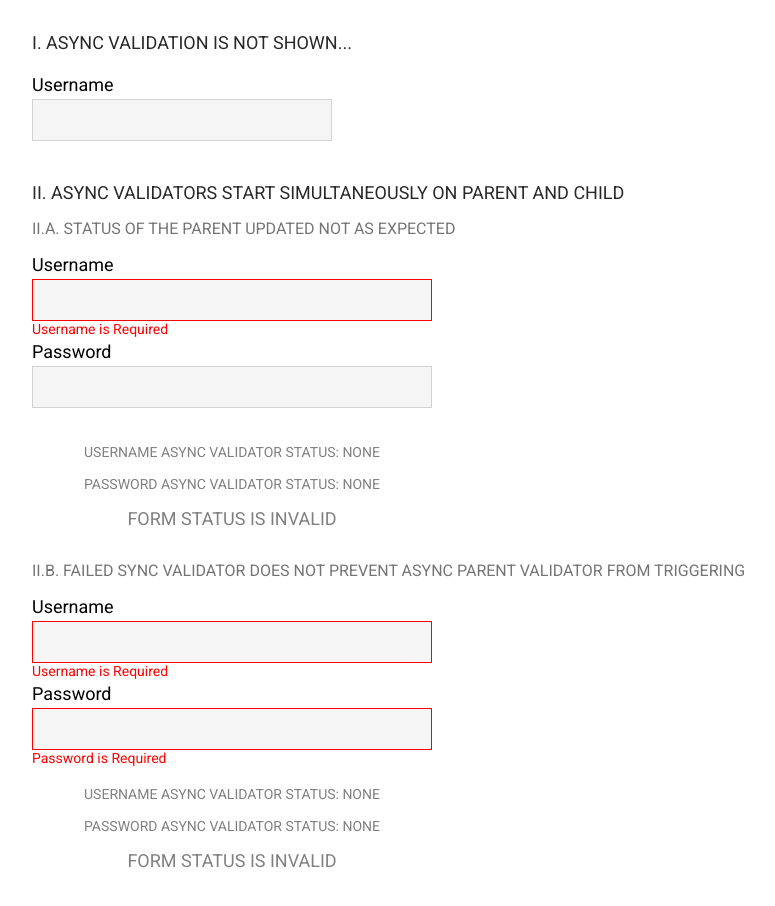
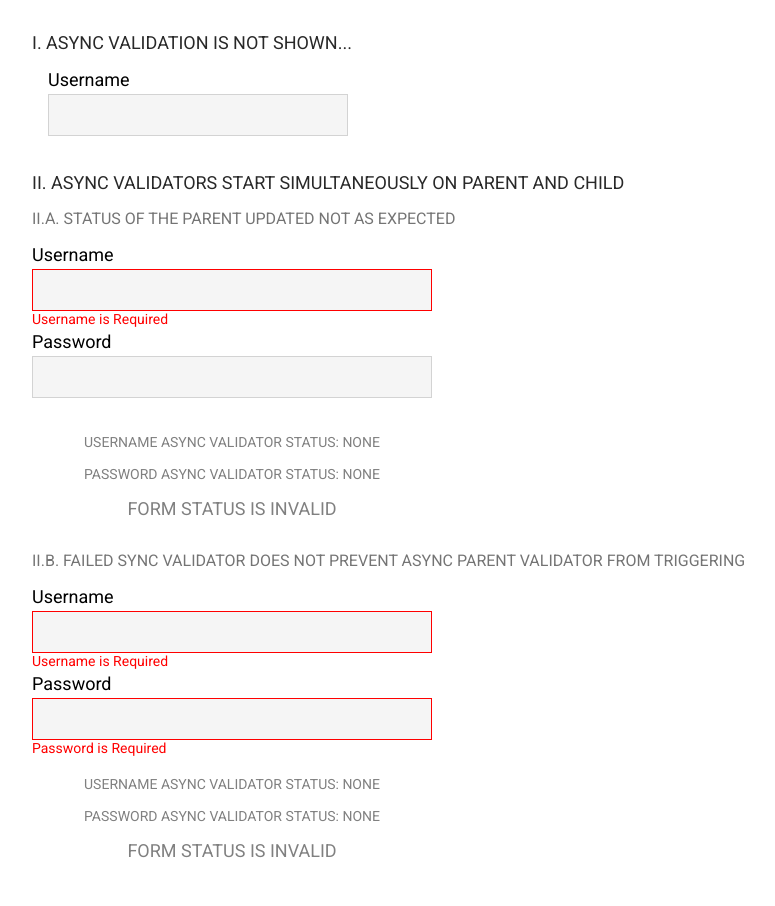
Before and after one commit to musatov/angular-samples, an Angular app in the folder form-validators/: page /gotchas in a window 1280 px wide. Shown: the top 906 px of the page, without its empty margins (0-775 px from the left). Built offline with nearby package versions, Linux system fonts and the light colour scheme.

Commit message:
Commented manual change detection for the first gotchas sample

```diff
--- a/form-validators/src/app/async-validators/single-control/single-control.component.scss
+++ b/form-validators/src/app/async-validators/single-control/single-control.component.scss
@@ -1,4 +1,5 @@
 :host {
+  display: block;
   padding: 16px;
 }
 .form {
--- a/form-validators/src/app/async-validators/single-control/single-control.component.ts
+++ b/form-validators/src/app/async-validators/single-control/single-control.component.ts
@@ -14,7 +14,7 @@ export class SingleControlComponent {
 
   constructor(cd: ChangeDetectorRef) {
     // Uncoment to fix the problem with UI update
-    this.usernameControl.statusChanges.subscribe(() => cd.markForCheck());
+    // this.usernameControl.statusChanges.subscribe(() => cd.markForCheck());
   }
 }
 
```
